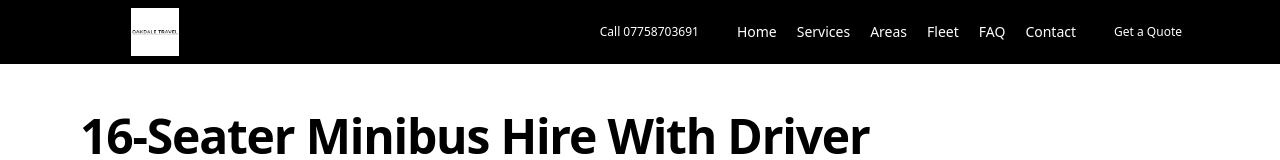
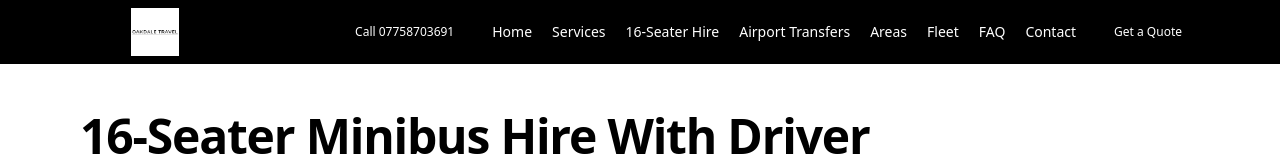
Before and after one commit to abydhalech/oakdale-next, a Next.js app: page / in a window 1280 px wide. Shown: the top 160 px of the page. Built offline with nearby package versions, Linux system fonts and the light colour scheme; no server answers.

Commit message:
SEO: add direct navigation links to priority minibus and airport pages

```diff
--- a/components/Layout.js
+++ b/components/Layout.js
@@ -33,6 +33,8 @@ export default function Layout({ children, seoProps = {} }) {
 
       <Link href="/" className="hover:underline">Home</Link>
       <Link href="/services" className="hover:underline">Services</Link>
+      <Link href="/services/minibus-hire-16-seater" className="hover:underline">16-Seater Hire</Link>
+      <Link href="/services/airport-transfers-manchester,-liverpool,-leeds-bradford" className="hover:underline">Airport Transfers</Link>
       <Link href="/areas" className="hover:underline">Areas</Link>
       <Link href="/fleet" className="hover:underline">Fleet</Link>
       <Link href="/faq" className="hover:underline">FAQ</Link>
@@ -76,6 +78,12 @@ export default function Layout({ children, seoProps = {} }) {
 
         <Link href="/services" onClick={() => setMenuOpen(false)}>
           Services
+        </Link>
+        <Link href="/services/minibus-hire-16-seater" onClick={() => setMenuOpen(false)}>
+          16-Seater Hire
+        </Link>
+        <Link href="/services/airport-transfers-manchester,-liverpool,-leeds-bradford" onClick={() => setMenuOpen(false)}>
+          Airport Transfers
         </Link>
 
         <Link href="/areas" onClick={() => setMenuOpen(false)}>
```
